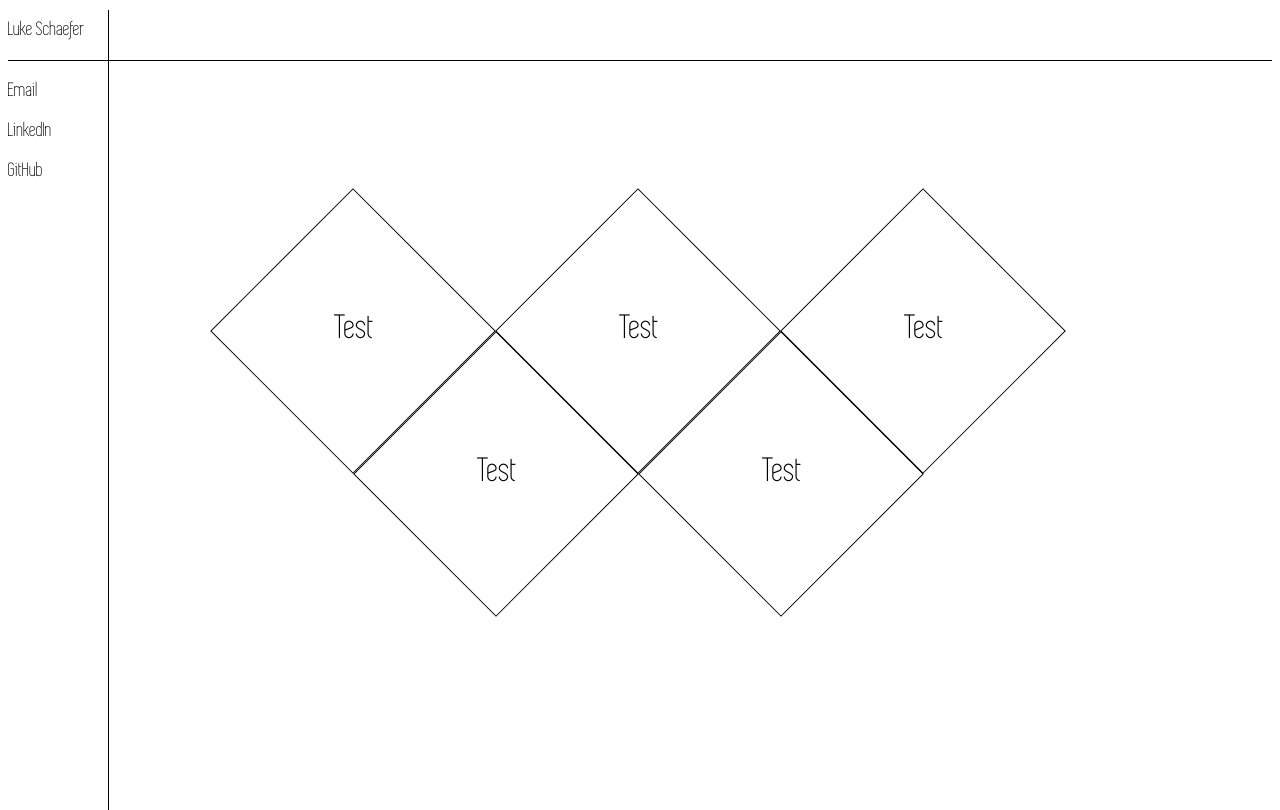
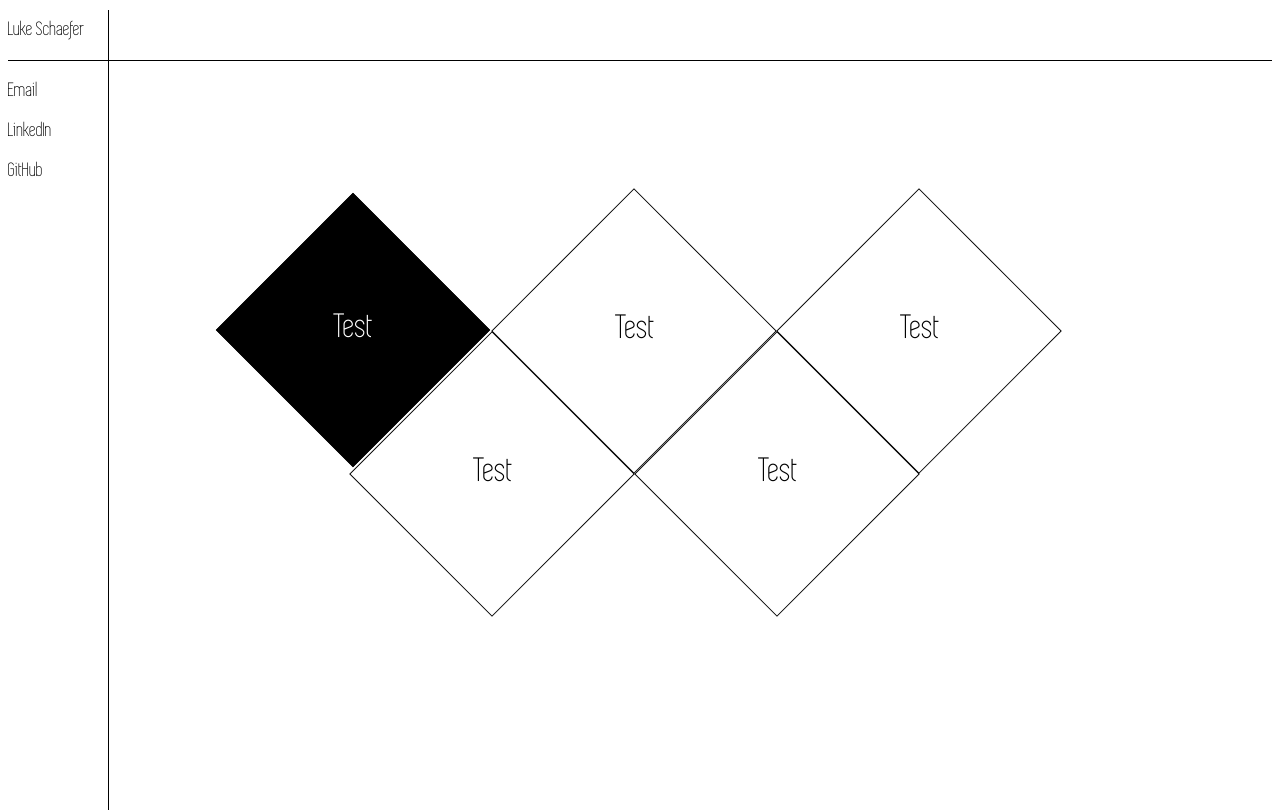
Before and after one commit to jls47/jls47.github.io, a plain HTML site: page index.html in a window 1280 px wide. In both pictures the pointer is over the element 353 px from the left and 331 px from the top of the page. Drawn offline with Linux system fonts and the light colour scheme.

Commit message:
smooth af transitions

```diff
--- a/main.css
+++ b/main.css
@@ -60,6 +60,14 @@ img{
 	border-color: black;
 	-webkit-transform: rotate(45deg);
 	text-align: center;
+	transition: width .5s, height .5s, background .5s, color .5s;
+}
+
+.subwork:hover{
+	background: black;
+	color: white;
+	width: 15vw;
+	height: 15vw;
 }
 
 .workContent{
```
